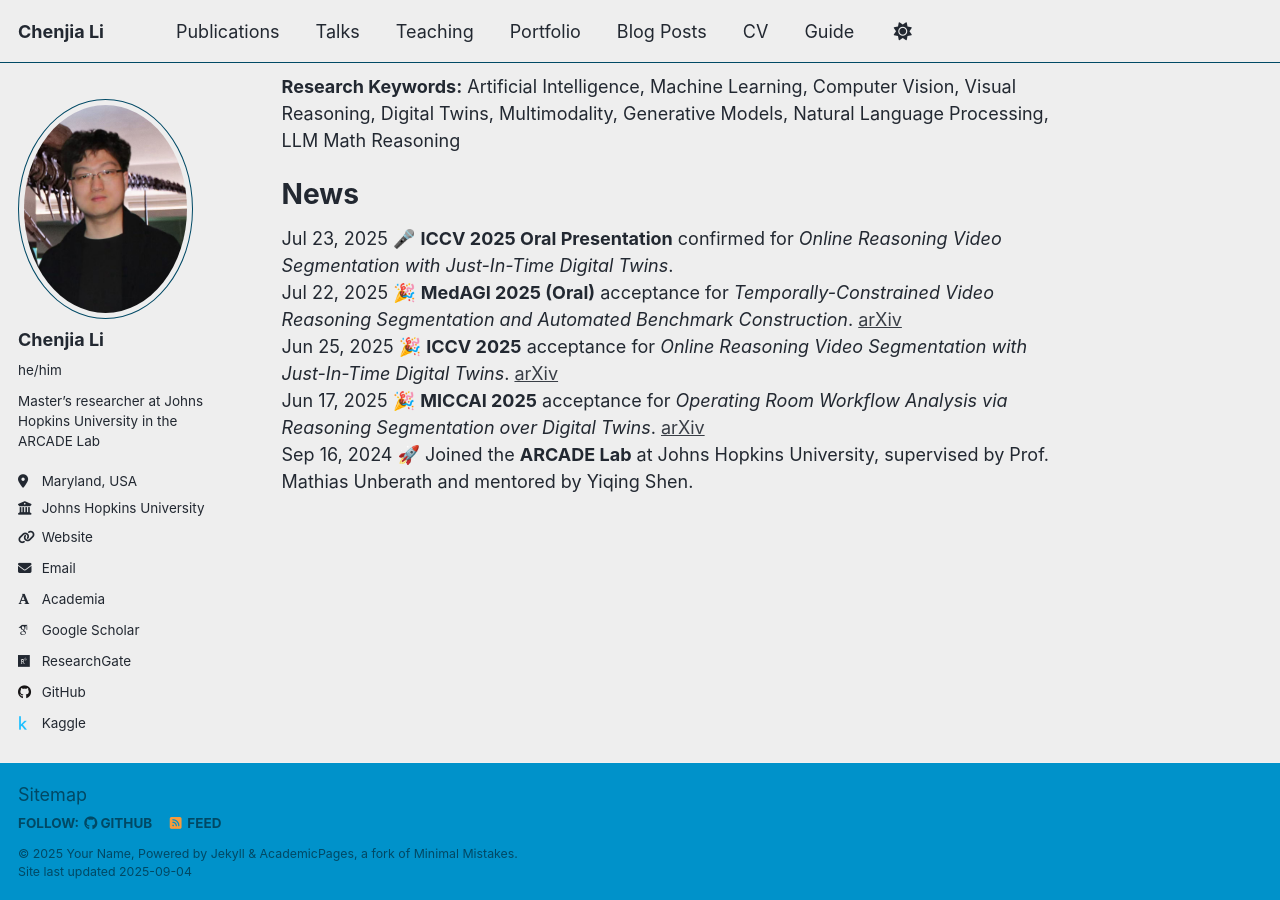
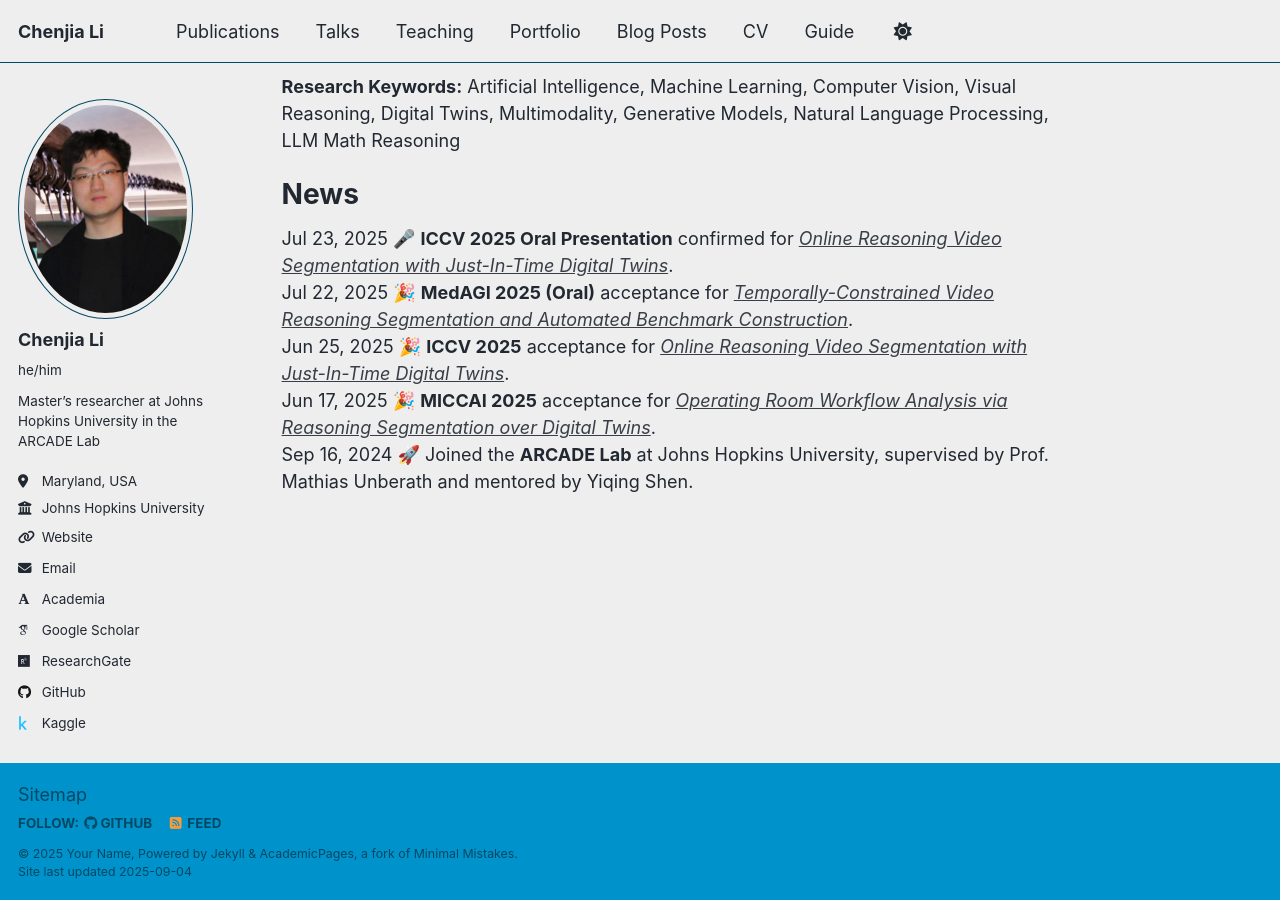
Before and after one commit to ResurrectionV/ResurrectionV.github.io, a Jekyll site: the page built from _pages/about.md, in a window 1280 px wide and 900 px high, scrolled down 510 px. Built offline with Jekyll 4.4.1, drawn with Linux system fonts in a browser that asks for light colours; some web fonts are replaced; our own code applies the rules of GitHub Pages for plain Markdown files; a script that is not in the unit is left out.

Commit message:
Update about.md

```diff
--- a/_pages/about.md
+++ b/_pages/about.md
@@ -10,8 +10,8 @@ My recent work has been published at **ICCV(oral), MICCAI, and MedAGI(oral)**  a
 
 News
 ======
-Jul 23, 2025 🎤 **ICCV 2025 Oral Presentation** confirmed for *Online Reasoning Video Segmentation with Just-In-Time Digital Twins*.
-Jul 22, 2025 🎉 **MedAGI 2025 (Oral)** acceptance for *Temporally-Constrained Video Reasoning Segmentation and Automated Benchmark Construction*. [arXiv](https://arxiv.org/abs/2507.16718)
-Jun 25, 2025 🎉 **ICCV 2025** acceptance for *Online Reasoning Video Segmentation with Just-In-Time Digital Twins*. [arXiv](https://arxiv.org/abs/2503.21056)
-Jun 17, 2025 🎉 **MICCAI 2025** acceptance for *Operating Room Workflow Analysis via Reasoning Segmentation over Digital Twins*. [arXiv](https://arxiv.org/abs/2503.21054)
+Jul 23, 2025 🎤 **ICCV 2025 Oral Presentation** confirmed for [*Online Reasoning Video Segmentation with Just-In-Time Digital Twins*](https://arxiv.org/abs/2503.21056).
+Jul 22, 2025 🎉 **MedAGI 2025 (Oral)** acceptance for [*Temporally-Constrained Video Reasoning Segmentation and Automated Benchmark Construction*](https://arxiv.org/abs/2507.16718).
+Jun 25, 2025 🎉 **ICCV 2025** acceptance for [*Online Reasoning Video Segmentation with Just-In-Time Digital Twins*](https://arxiv.org/abs/2503.21056).
+Jun 17, 2025 🎉 **MICCAI 2025** acceptance for [*Operating Room Workflow Analysis via Reasoning Segmentation over Digital Twins*](https://arxiv.org/abs/2503.21054).
 Sep 16, 2024 🚀 Joined the **ARCADE Lab** at Johns Hopkins University, supervised by Prof. Mathias Unberath and mentored by Yiqing Shen.
```
